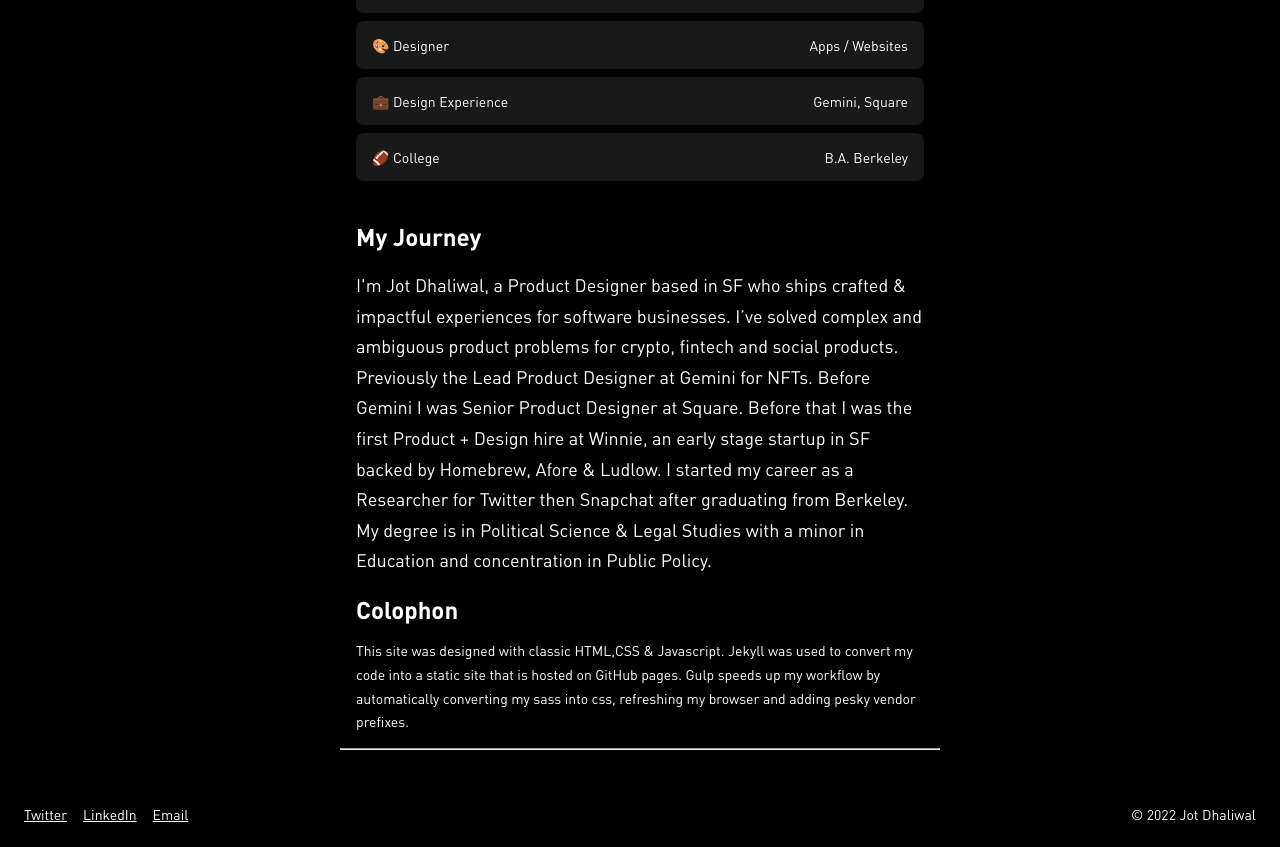
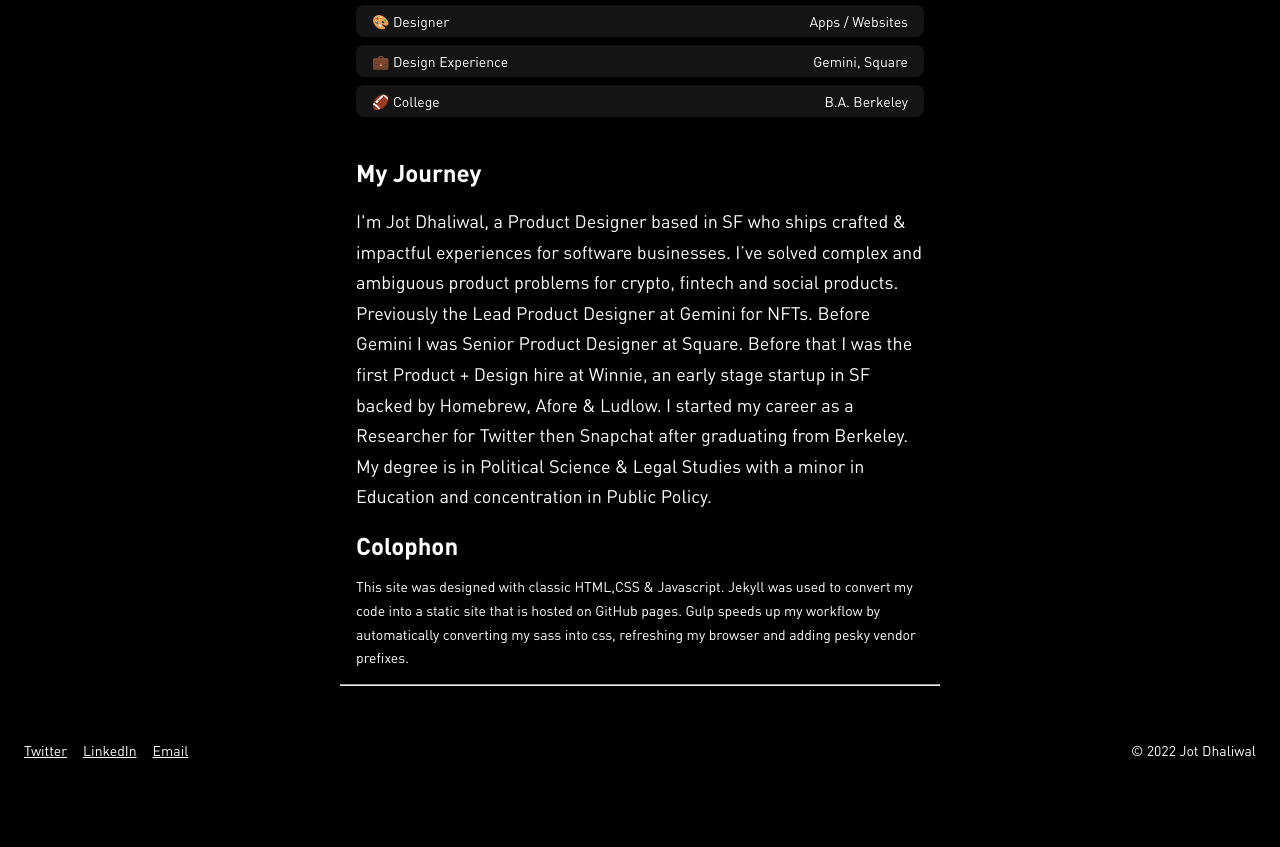
Before and after one commit to jotd/jotd-portfolio, a Jekyll site: the page about/index.html, which Jekyll copies as it is, in a window 1280 px wide and 1400 px high, scrolled down 295 px. Shown: the part 553-1400 px from the top of the window. Built offline with Jekyll 4.4.1, drawn with Linux system fonts in a browser that asks for light colours; after the commit the page ends 1631 px from its top, so only the background shows below that.

Commit message:
Update styles.css

```diff
--- a/css/styles.css
+++ b/css/styles.css
@@ -639,13 +639,14 @@
           align-items: baseline;
   font-size: 14px;
   color: #ffffff;
-  background-color: #191919;
   border-radius: 8px;
   margin-left: 16px;
   margin-right: 16px;
   margin-bottom: 8px;
   height: 32px;
-  padding-top:16px;
+  justify-content: center;
+  align-items: center;
+
 }
 
   .text-block-left {
```
